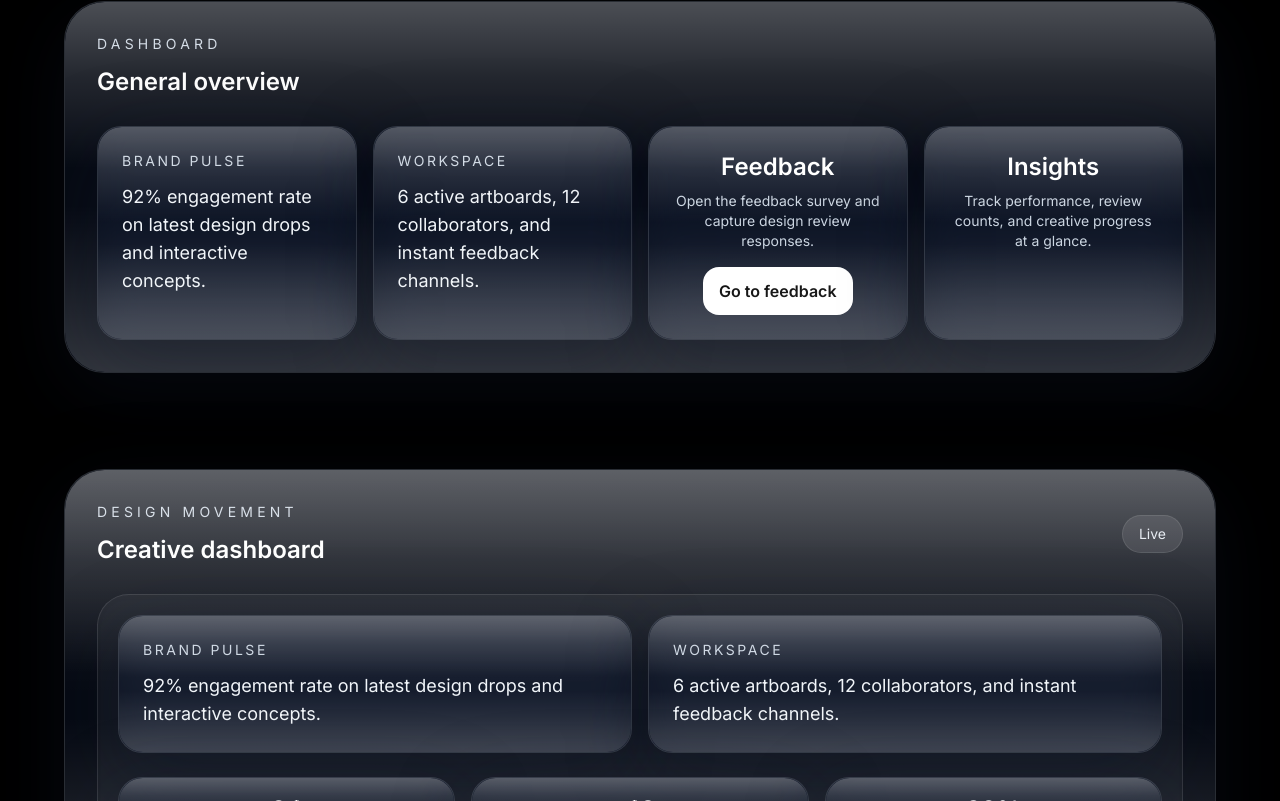
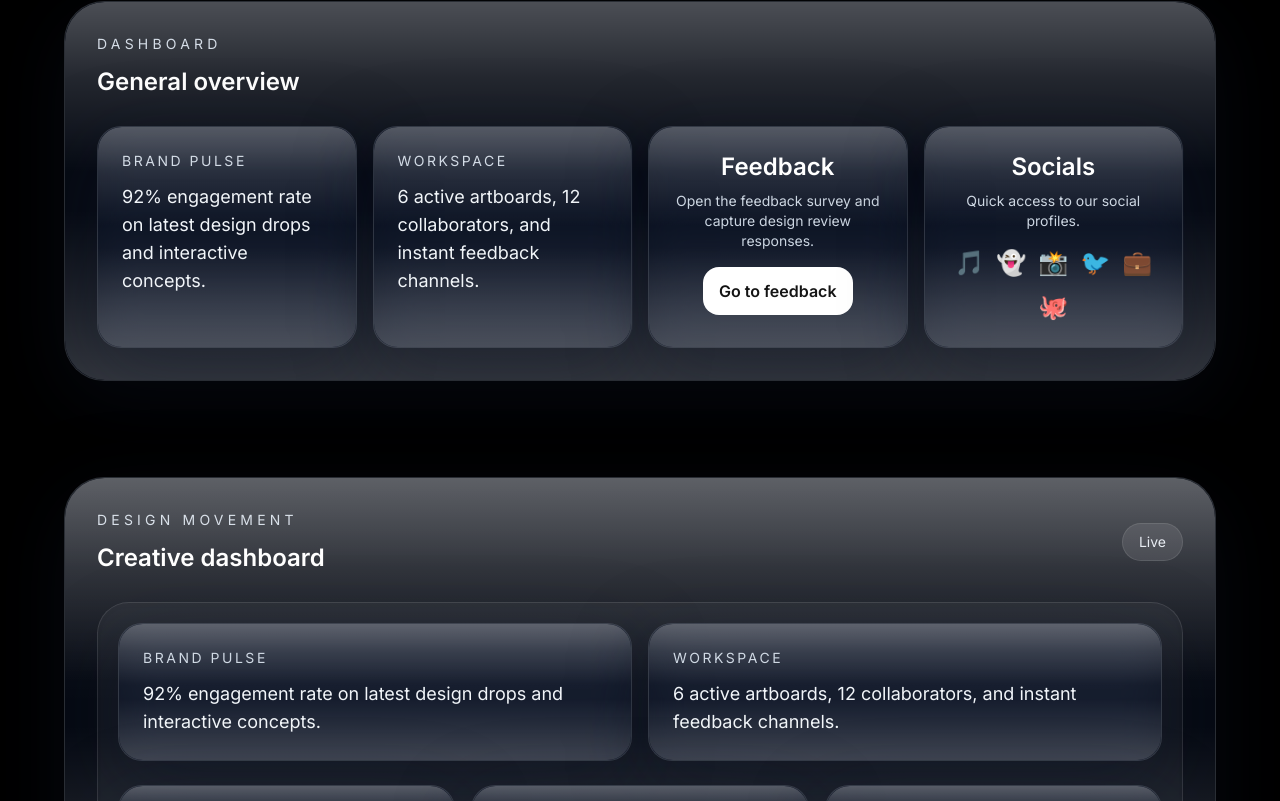
Before and after one commit to chibuikem571-glitch/cyxstudios-site, a React (Vite) app: page / in a window 1280 px wide. Shown: the part 1265-2066 px from the top of the page. Built offline with nearby package versions, Linux system fonts and the light colour scheme.

Commit message:
UI: add socials quick-access card to dashboard

```diff
--- a/src/App.tsx
+++ b/src/App.tsx
@@ -292,8 +292,17 @@ function GeneralDashboardSection() {
             </a>
           </div>
           <div className="glass-panel border border-white/10 rounded-3xl p-6 text-center">
-            <p className="text-2xl font-semibold">Insights</p>
-            <p className="mt-2 text-sm text-slate-300">Track performance, review counts, and creative progress at a glance.</p>
+            <p className="text-2xl font-semibold">Socials</p>
+            <p className="mt-2 text-sm text-slate-300">Quick access to our social profiles.</p>
+
+            <div className="mt-4 flex items-center justify-center gap-3 flex-wrap">
+              <a href="https://www.tiktok.com/@chibuikemithink?_r=1&_t=ZS-96uZ742RI7I" target="_blank" rel="noreferrer" className="text-2xl hover:scale-110 transition-transform">🎵</a>
+              <a href="https://snapchat.com/t/WkmNNTl0" target="_blank" rel="noreferrer" className="text-2xl hover:scale-110 transition-transform">👻</a>
+              <a href="https://instagram.com/your-handle" target="_blank" rel="noreferrer" className="text-2xl hover:scale-110 transition-transform">📸</a>
+              <a href="https://twitter.com/your-handle" target="_blank" rel="noreferrer" className="text-2xl hover:scale-110 transition-transform">🐦</a>
+              <a href="https://linkedin.com/in/your-handle" target="_blank" rel="noreferrer" className="text-2xl hover:scale-110 transition-transform">💼</a>
+              <a href="https://github.com/your-handle" target="_blank" rel="noreferrer" className="text-2xl hover:scale-110 transition-transform">🐙</a>
+            </div>
           </div>
         </div>
       </div>
```
